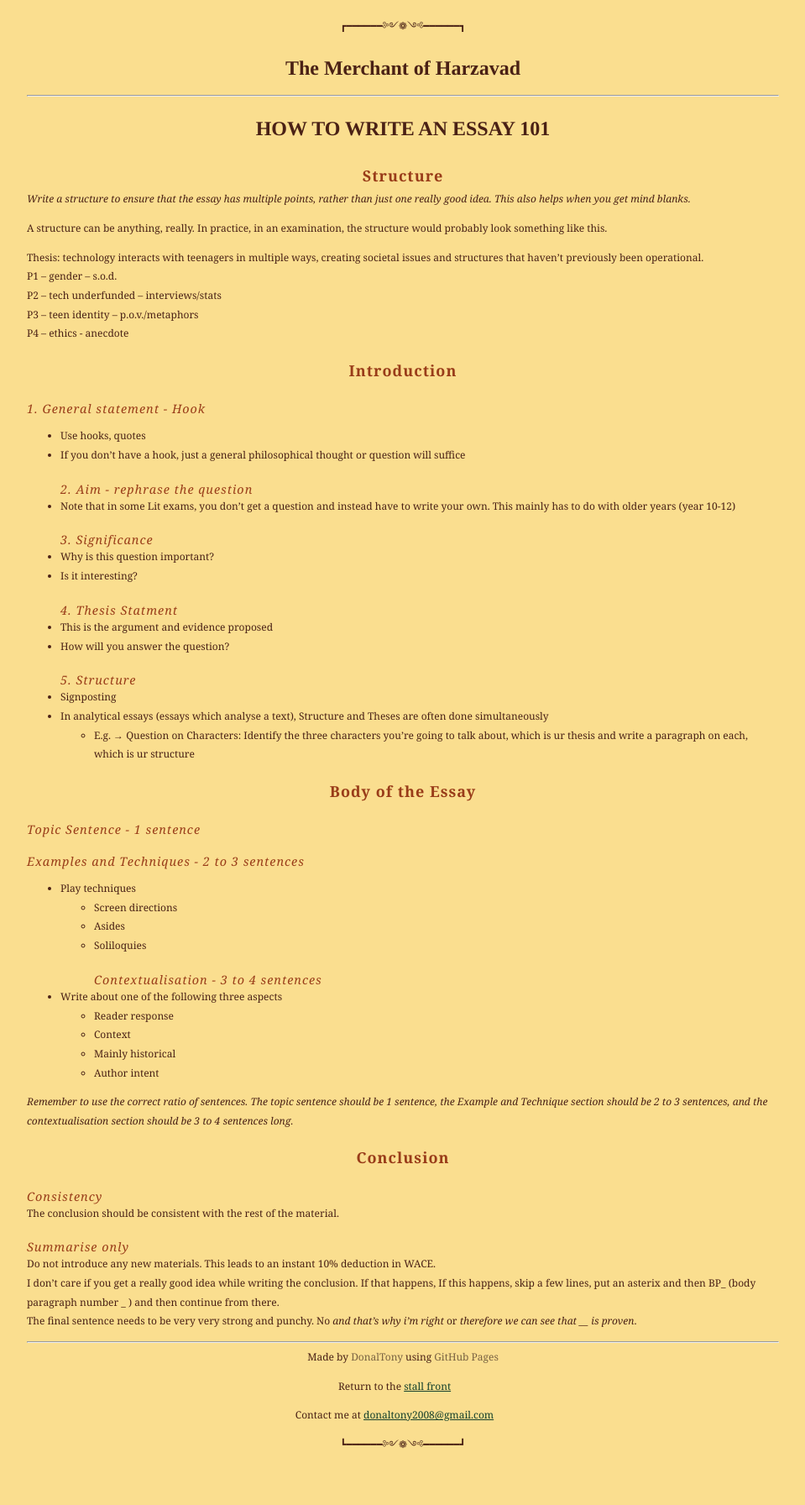
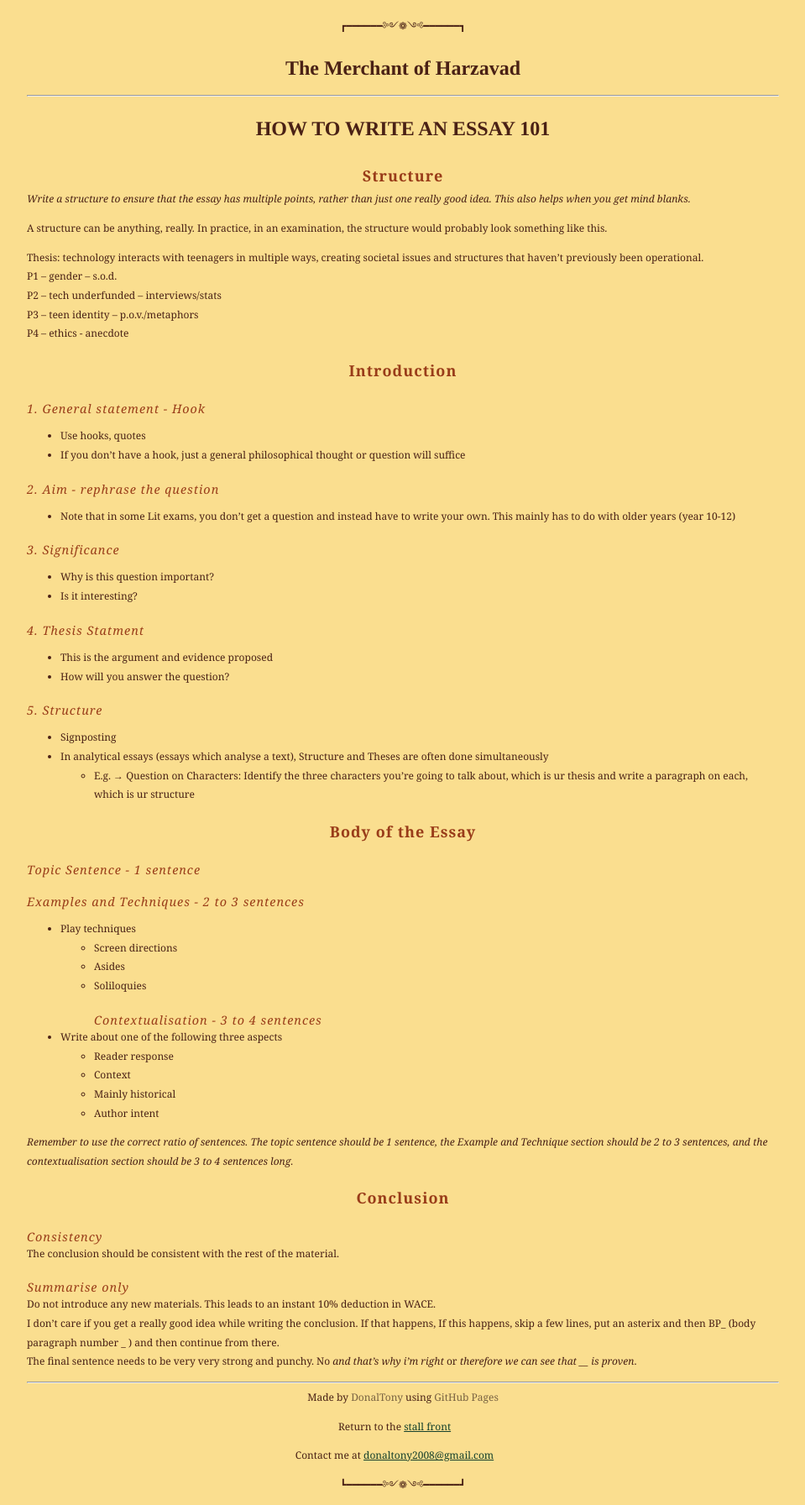
Before and after one commit to dvaraka/the-merchant, a Jekyll site: the page built from notes/year9/english/essay-writing.md, in a window 1280 px wide. Shown: the whole page at 84% size, without its empty margins (160-1119 px from the left). Built offline with Jekyll 4.4.1, drawn with Linux system fonts in a browser that asks for light colours; our own code applies the rules of GitHub Pages for plain Markdown files; before the commit the page ends 1744 px from its top, so only the background shows below that.

Commit message:
Update essay-writing.md

```diff
--- a/notes/year9/english/essay-writing.md
+++ b/notes/year9/english/essay-writing.md
@@ -1,6 +1,6 @@
----
-title: Essay Writing
----
+<head>
+  <title>Essay Writing</title>
+</head>
 
 # HOW TO WRITE AN ESSAY 101
 
@@ -21,14 +21,18 @@ P4 – ethics - anecdote
 #### 1. General statement - Hook
   - Use hooks, quotes
   - If you don't have a hook, just a general philosophical thought or question will suffice
+
 #### 2. Aim - rephrase the question
   - Note that in some Lit exams, you don't get a question and instead have to write your own. This mainly has to do with older years (year 10-12)
+
 #### 3. Significance
   - Why is this question important?
   - Is it interesting?
+
 #### 4. Thesis Statment
   - This is the argument and evidence proposed
   - How will you answer the question?
+
 #### 5. Structure
   - Signposting
   - In analytical essays (essays which analyse a text), Structure and Theses are often done simultaneously
```
